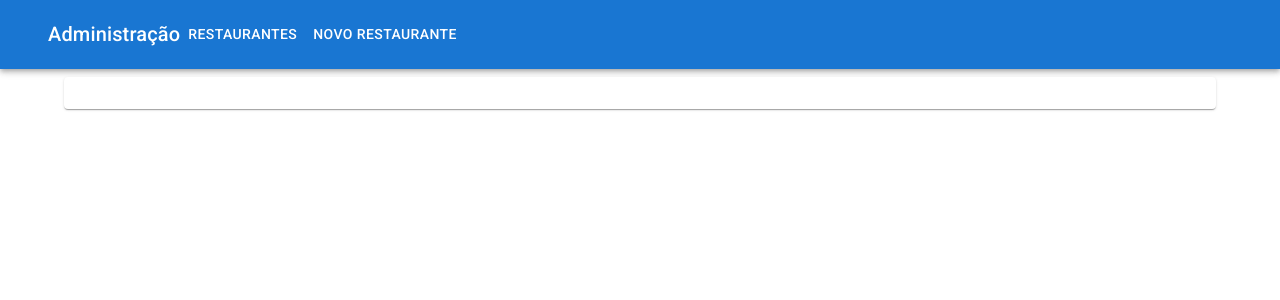
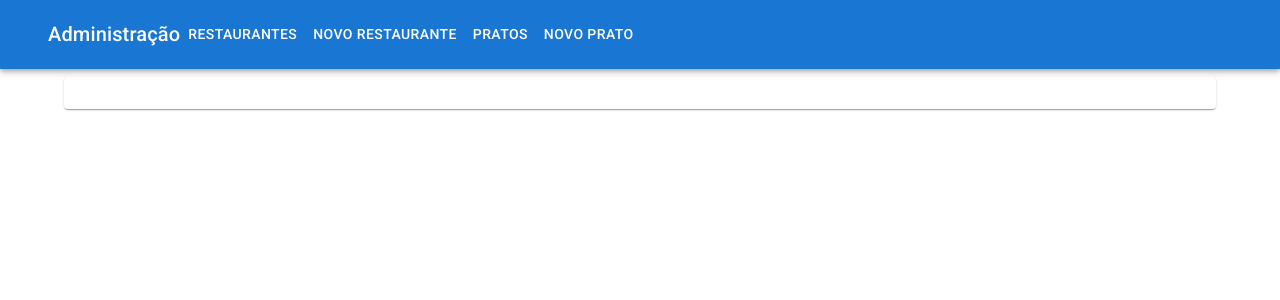
Before and after one commit to danielcosta010/alfood, a React (Create React App) app: page /admin in a window 1280 px wide. Shown: the top 300 px of the page. Built offline with nearby package versions, Linux system fonts and the light colour scheme.

Commit message:
Atualizando PaginaBaseAdministracao

```diff
--- a/src/paginas/Administracao/PaginaBaseAdministracao.tsx
+++ b/src/paginas/Administracao/PaginaBaseAdministracao.tsx
@@ -26,6 +26,12 @@ const PaginaBaseAdministracao = () => {
               <Link component={RouterLink} to="/admin/restaurantes/novo">
                 <Button sx={{ my: 2, color: "white" }}>Novo Restaurante</Button>
               </Link>
+              <Link component={RouterLink} to="/admin/pratos">
+                <Button sx={{ my: 2, color: "white" }}>Pratos</Button>
+              </Link>
+              <Link component={RouterLink} to="/admin/pratos/novo">
+                <Button sx={{ my: 2, color: "white" }}>Novo Prato</Button>
+              </Link>
             </Box>
           </Toolbar>
         </Container>
```
